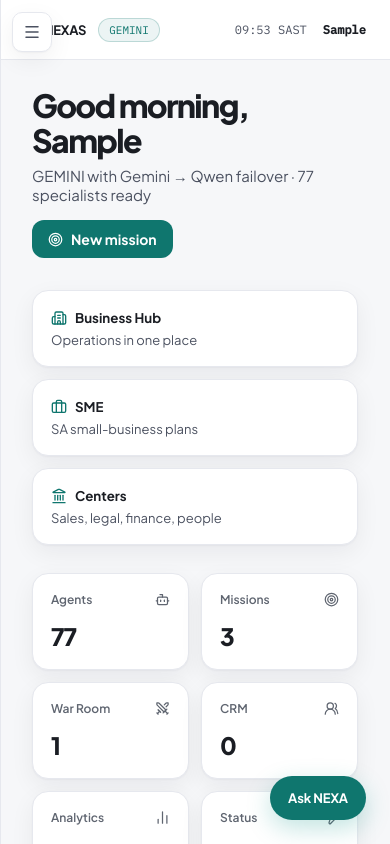
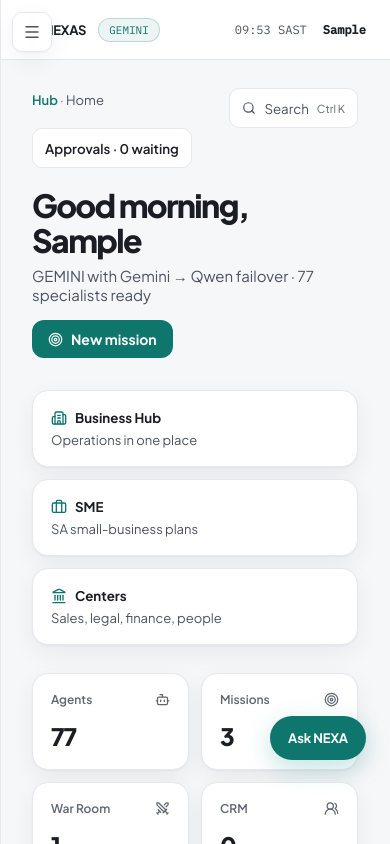
Before and after one commit to seanie84/seanie84.github.io, a React (Vite) app: page /login in a window 390 px wide. Both pictures are taken after typing "Sample", "Sample123", "Sample123" into the empty fields and a click on the button "Save password and enter". Shown: the top 844 px of the page. Built offline with nearby package versions, Linux system fonts and the light colour scheme.

Commit message:
ui: wire command bar, breadcrumb, tray, and mobile nav

```diff
--- a/src/components/layout/AppShell.tsx
+++ b/src/components/layout/AppShell.tsx
@@ -1,7 +1,11 @@
 import { type ReactNode, useState, useEffect } from 'react';
 import Sidebar from './Sidebar';
 import TopBar from './TopBar';
-import { Menu } from 'lucide-react';
+import CommandBar from './CommandBar';
+import Breadcrumb from './Breadcrumb';
+import ApprovalTray from './ApprovalTray';
+import MobileNav from './MobileNav';
+import { Menu, Search } from 'lucide-react';
 import GeminiChat from '../GeminiChat';
 
 export default function AppShell({ children }: { children: ReactNode }) {
@@ -54,16 +58,28 @@ export default function AppShell({ children }: { children: ReactNode }) {
           background: 'var(--void)',
           outline: 'none',
         }}>
+          <div style={{ display: 'flex', justifyContent: 'space-between', alignItems: 'center', gap: 12, flexWrap: 'wrap' }}>
+            <Breadcrumb />
+            <button type="button" onClick={() => window.dispatchEvent(new KeyboardEvent('keydown', { key: 'k', ctrlKey: true }))} style={{
+              display: 'flex', alignItems: 'center', gap: 8, padding: '8px 12px', borderRadius: 10,
+              border: '1px solid var(--line)', background: '#fff', color: 'var(--ink-2)', cursor: 'pointer', minHeight: 40,
+            }}>
+              <Search size={14} /> Search <span style={{ fontSize: 11, color: 'var(--ink-3)' }}>Ctrl K</span>
+            </button>
+          </div>
+          <ApprovalTray />
           {children}
         </main>
       </div>
+      <CommandBar />
+      <MobileNav />
       <button
         type="button"
         onClick={() => setDock((v) => !v)}
         aria-expanded={dock}
         aria-controls="nexa-dock"
         style={{
-          position: 'fixed', right: 24, bottom: 24, zIndex: 80,
+          position: 'fixed', right: 24, bottom: 84, zIndex: 80,
           padding: '12px 18px',
           border: 'none',
           borderRadius: 999,
@@ -84,7 +100,7 @@ export default function AppShell({ children }: { children: ReactNode }) {
       </button>
       {dock && (
         <div id="nexa-dock" role="dialog" aria-label="Ask NEXA" className="glass" style={{
-          position: 'fixed', right: 24, bottom: 80, zIndex: 80,
+          position: 'fixed', right: 24, bottom: 140, zIndex: 80,
           width: 'min(400px, calc(100vw - 32px))', padding: 18,
         }}>
           <GeminiChat />
```
